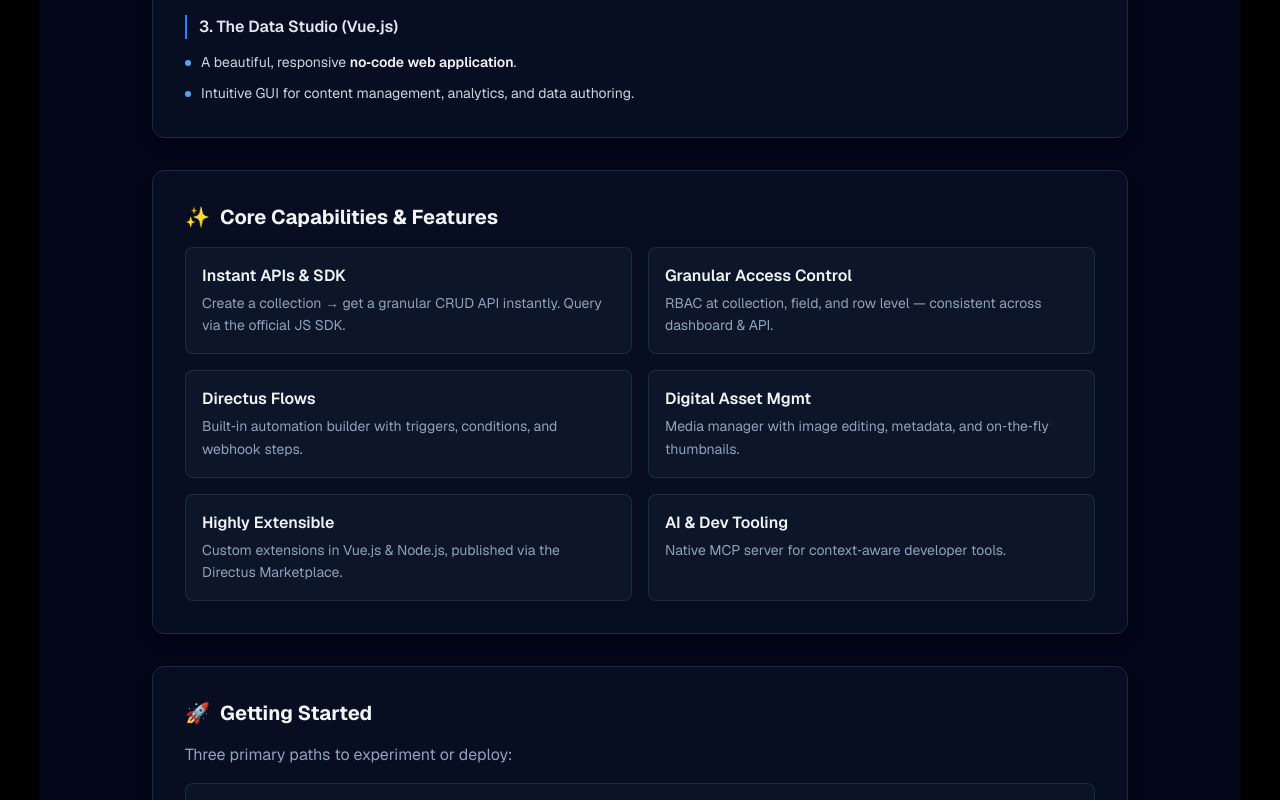
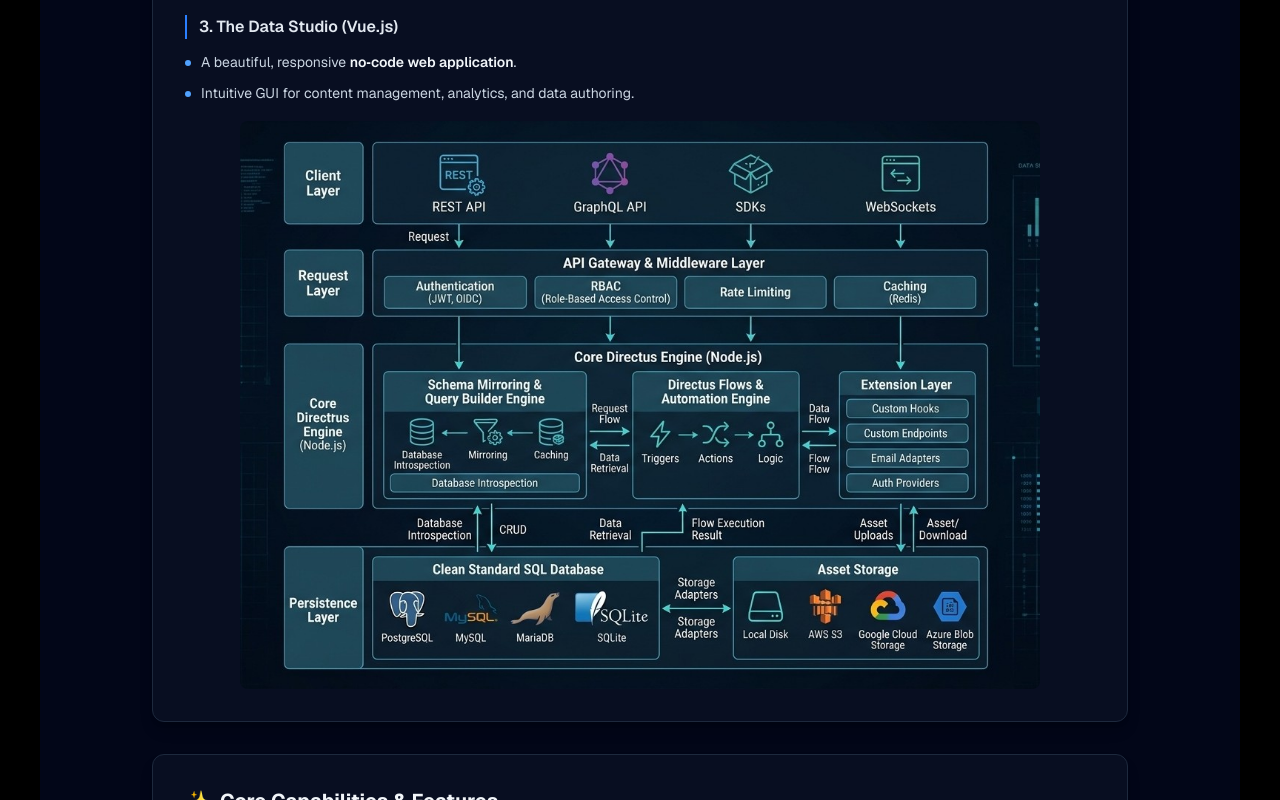
Before and after one commit to codersgod/directus-opensearch-demo, a Next.js app: page /learn_directus in a window 1280 px wide. Shown: the part 840-1640 px from the top of the page. Built offline with nearby package versions, Linux system fonts and the light colour scheme.

Commit message:
updating directus page

```diff
--- a/app/learn_directus/page.tsx
+++ b/app/learn_directus/page.tsx
@@ -1,5 +1,6 @@
+import Image from "next/image";
 import React from "react";
-
+import DIRECTUS_ARCH from "@/images/directus_arch.jpg";
 /* ─────────────────────────────────────────────
    Reusable UI Components
    ───────────────────────────────────────────── */
@@ -209,6 +210,13 @@
               authoring.
             </Bullet>
           </BulletList>
+          <Image
+            src={DIRECTUS_ARCH}
+            alt="Three-Layer Architecture"
+            width={800}
+            height={400}
+            className="mt-4 rounded-lg mx-auto"
+          />
         </Card>
 
         {/* ═══════════════════════════════════════
@@ -869,6 +877,7 @@
             </Bullet>
           </BulletList>
           <CodeBlock language="typescript">{`import { readActivities, readRevisions } from '@directus/sdk';
+import { DIRECTUS_TOKEN } from '@/lib/directus';
 
 // 1. Audit log — last 5 system changes
 const systemAudit = await client.request(readActivities({ limit: 5 }));
```
Also changed, not shown: images/directus_arch.jpg (added).
